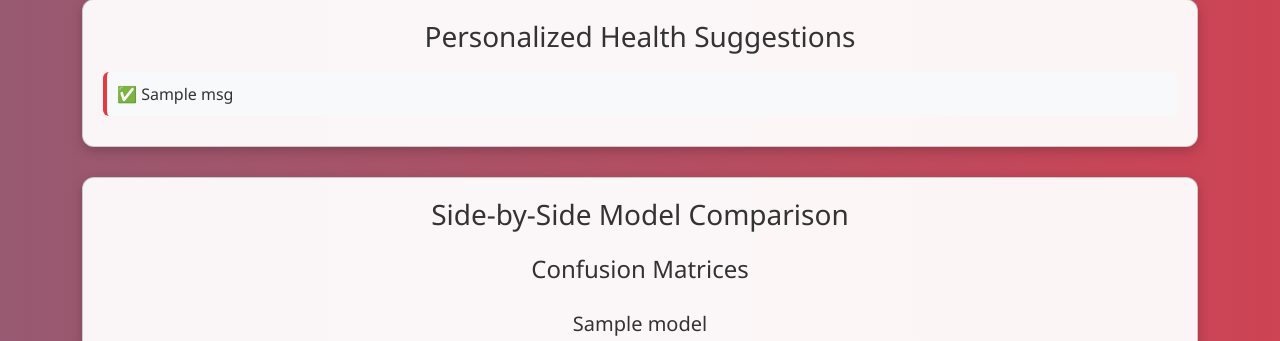
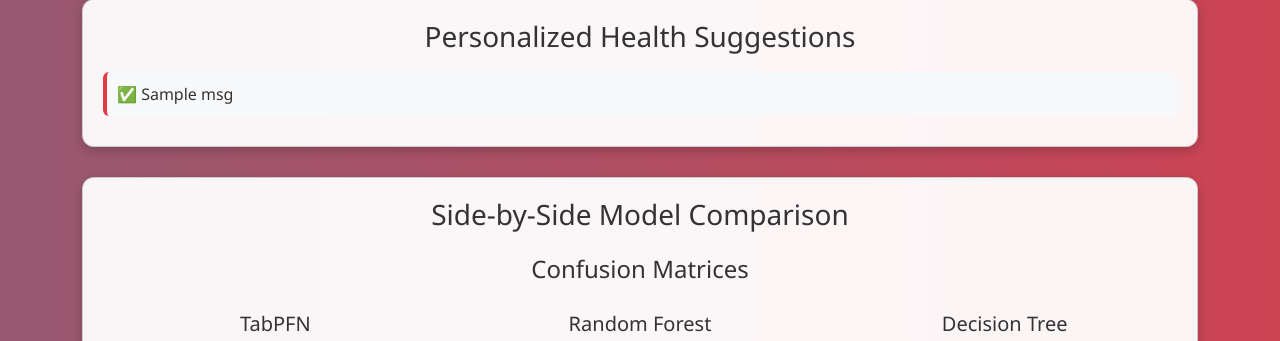
Before and after one commit to CartoonSketch/HDP-Project, a Flask app: template templates/result.html in a window 1280 px wide. Shown: the part 1337-1678 px from the top of the page. Run offline with Flask 3, Linux system fonts and the light colour scheme; the template is opened without the code that fills it: most values are stand-ins (such as "Sample title", 1, 10 or a date in 2020).

Commit message:
Update result.html

```diff
--- a/templates/result.html
+++ b/templates/result.html
@@ -21,38 +21,14 @@
       50% { background-position: 100% 50%; }
       100% { background-position: 0% 50%; }
     }
-    .hero {
-      position: relative;
-      text-align: center;
-      padding: 100px 20px 60px 20px;
-    }
+    .hero { position: relative; text-align: center; padding: 100px 20px 60px 20px; }
     .hero h1 { font-size: 3rem; font-weight: bold; margin-top: 20px; }
     .hero p { font-size: 1.2rem; margin-top: 10px; }
-    .heart-icon {
-      font-size: 80px;
-      color: #ffccd5;
-      animation: heartbeat 1.5s infinite;
-      display: block;
-      margin: 0 auto;
-    }
-    @keyframes heartbeat {
-      0%, 100% { transform: scale(1); color: #ffccd5; }
-      25% { transform: scale(1.2); color: #ff4d6d; }
-      50% { transform: scale(1); color: #ffccd5; }
-      75% { transform: scale(1.2); color: #ff4d6d; }
-    }
-    .card {
-      border-radius: 12px;
-      box-shadow: 0px 4px 12px rgba(0,0,0,0.2);
-      padding: 20px;
-      margin-bottom: 30px;
-      background-color: rgba(255,255,255,0.95);
-      color: #333;
-    }
+    .heart-icon { font-size: 80px; color: #ffccd5; animation: heartbeat 1.5s infinite; display: block; margin: 0 auto; }
+    @keyframes heartbeat { 0%, 100% { transform: scale(1); color: #ffccd5; } 25% { transform: scale(1.2); color: #ff4d6d; } 50% { transform: scale(1); color: #ffccd5; } 75% { transform: scale(1.2); color: #ff4d6d; } }
+    .card { border-radius: 12px; box-shadow: 0px 4px 12px rgba(0,0,0,0.2); padding: 20px; margin-bottom: 30px; background-color: rgba(255,255,255,0.95); color: #333; }
     .inputs-table, .comparison-table { border-collapse: collapse; width: 100%; margin-top: 20px; }
-    .inputs-table th, .inputs-table td, .comparison-table th, .comparison-table td {
-      border: 1px solid #ddd; padding: 10px; text-align: center;
-    }
+    .inputs-table th, .inputs-table td, .comparison-table th, .comparison-table td { border: 1px solid #ddd; padding: 10px; text-align: center; }
     .progress-bar { height: 28px; color: white; text-align: center; line-height: 28px; font-weight: bold; transition: width 1s ease-in-out; }
     .feedback { background: #f8f9fa; border-left: 4px solid #e63946; padding: 10px; margin: 10px 0; border-radius: 6px; }
     .analysis-charts { display: grid; grid-template-columns: repeat(auto-fit, minmax(250px, 1fr)); gap: 20px; margin-top: 20px; }
@@ -75,9 +51,7 @@
     <p>Based on your health details, here is your AI-powered risk assessment</p>
     <div class="wave-container">
       <svg xmlns="http://www.w3.org/2000/svg" viewBox="0 0 1200 100" preserveAspectRatio="none">
-        <path d="M0,30 C150,80 350,0 600,40 C850,80 1050,20 1200,50 L1200,100 L0,100 Z"
-              fill="rgba(255,255,255,0.2)">
-        </path>
+        <path d="M0,30 C150,80 350,0 600,40 C850,80 1050,20 1200,50 L1200,100 L0,100 Z" fill="rgba(255,255,255,0.2)"></path>
       </svg>
     </div>
   </div>
@@ -172,53 +146,75 @@
       <!-- Confusion Matrices -->
       <h4 class="text-center mt-3">Confusion Matrices</h4>
       <div class="analysis-charts">
-        {% for model, data in model_results.items() %}
         <div>
-          <h5 class="text-center">{{ model }}</h5>
-          <img src="{{ url_for('static', filename=data.confusion_matrix) }}" alt="Confusion Matrix {{ model }}">
-          <p><a href="{{ url_for('static', filename=data.confusion_matrix) }}" target="_blank">View Full Size</a></p>
+          <h5 class="text-center">TabPFN</h5>
+          <img src="{{ url_for('static', filename='images/analysis/tabpfn/confusion_matrix.png') }}" alt="Confusion Matrix TabPFN">
         </div>
-        {% endfor %}
+        <div>
+          <h5 class="text-center">Random Forest</h5>
+          <img src="{{ url_for('static', filename='images/analysis/randomforest/confusion_matrix.png') }}" alt="Confusion Matrix RandomForest">
+        </div>
+        <div>
+          <h5 class="text-center">Decision Tree</h5>
+          <img src="{{ url_for('static', filename='images/analysis/decisiontree/confusion_matrix.png') }}" alt="Confusion Matrix DecisionTree">
+        </div>
       </div>
 
       <!-- ROC Curves -->
       <h4 class="text-center mt-3">ROC Curves</h4>
       <div class="analysis-charts">
-        {% for model, data in model_results.items() %}
         <div>
-          <h5 class="text-center">{{ model }}</h5>
-          <img src="{{ url_for('static', filename=data.roc_curve) }}" alt="ROC Curve {{ model }}">
-          <p><a href="{{ url_for('static', filename=data.roc_curve) }}" target="_blank">View Full Size</a></p>
+          <h5 class="text-center">TabPFN</h5>
+          <img src="{{ url_for('static', filename='images/analysis/tabpfn/roc_curve.png') }}" alt="ROC Curve TabPFN">
         </div>
-        {% endfor %}
+        <div>
+          <h5 class="text-center">Random Forest</h5>
+          <img src="{{ url_for('static', filename='images/analysis/randomforest/roc_curve.png') }}" alt="ROC Curve RandomForest">
+        </div>
+        <div>
+          <h5 class="text-center">Decision Tree</h5>
+          <img src="{{ url_for('static', filename='images/analysis/decisiontree/roc_curve.png') }}" alt="ROC Curve DecisionTree">
+        </div>
       </div>
 
       <!-- PCA Scatter -->
       <h4 class="text-center mt-3">PCA Scatter Plots</h4>
       <div class="analysis-charts">
-        {% for model, data in model_results.items() %}
         <div>
-          <h5 class="text-center">{{ model }}</h5>
-          <img src="{{ url_for('static', filename=data.pca_scatter) }}" alt="PCA Scatter {{ model }}">
-          <p><a href="{{ url_for('static', filename=data.pca_scatter) }}" target="_blank">View Full Size</a></p>
+          <h5 class="text-center">TabPFN</h5>
+          <img src="{{ url_for('static', filename='images/analysis/tabpfn/pca_scatter.png') }}" alt="PCA Scatter TabPFN">
         </div>
-        {% endfor %}
+        <div>
+          <h5 class="text-center">Random Forest</h5>
+          <img src="{{ url_for('static', filename='images/analysis/randomforest/pca_scatter.png') }}" alt="PCA Scatter RandomForest">
+        </div>
+        <div>
+          <h5 class="text-center">Decision Tree</h5>
+          <img src="{{ url_for('static', filename='images/analysis/decisiontree/pca_scatter.png') }}" alt="PCA Scatter DecisionTree">
+        </div>
       </div>
 
       <!-- Density Plots -->
       <h4 class="text-center mt-3">Density Plots</h4>
-      {% set first_model = model_results.values()|list|first %}
-      {% for col in first_model.density.keys() %}
-      <h5 class="mt-2">{{ col }}</h5>
+      {% set features = ['HighBP', 'HighChol', 'CholCheck', 'BMI', 'Smoker', 'Stroke', 'Diabetes', 'HeartDisease'] %}
+      {% for feature in features %}
+      <h5 class="mt-2">{{ feature }}</h5>
       <div class="analysis-charts">
-        {% for model, data in model_results.items() %}
         <div>
-          <h6 class="text-center">{{ model }}</h6>
-          <img src="{{ url_for('static', filename=data.density[col]) }}" alt="Density {{ col }} {{ model }}">
+          <h6 class="text-center">TabPFN</h6>
+          <img src="{{ url_for('static', filename='images/analysis/tabpfn/density_' ~ feature ~ '.png') }}" alt="Density {{ feature }} TabPFN">
         </div>
-        {% endfor %}
+        <div>
+          <h6 class="text-center">Random Forest</h6>
+          <img src="{{ url_for('static', filename='images/analysis/randomforest/density_' ~ feature ~ '.png') }}" alt="Density {{ feature }} RandomForest">
+        </div>
+        <div>
+          <h6 class="text-center">Decision Tree</h6>
+          <img src="{{ url_for('static', filename='images/analysis/decisiontree/density_' ~ feature ~ '.png') }}" alt="Density {{ feature }} DecisionTree">
+        </div>
       </div>
       {% endfor %}
+
     </div>
 
     <!-- Back Button -->
```
